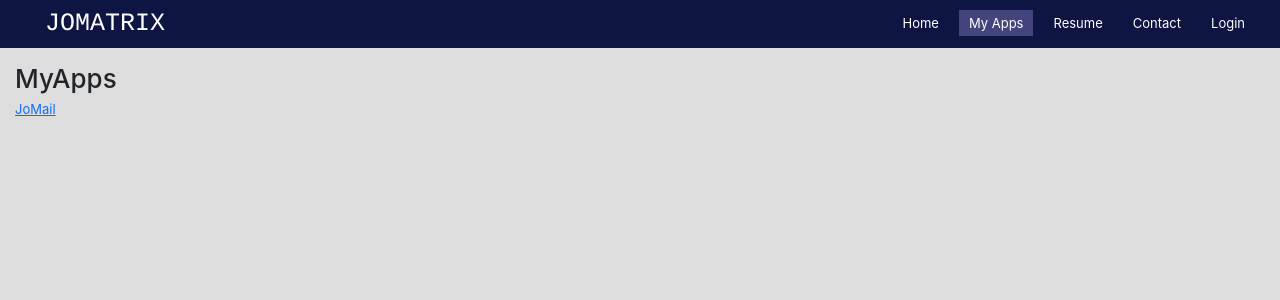
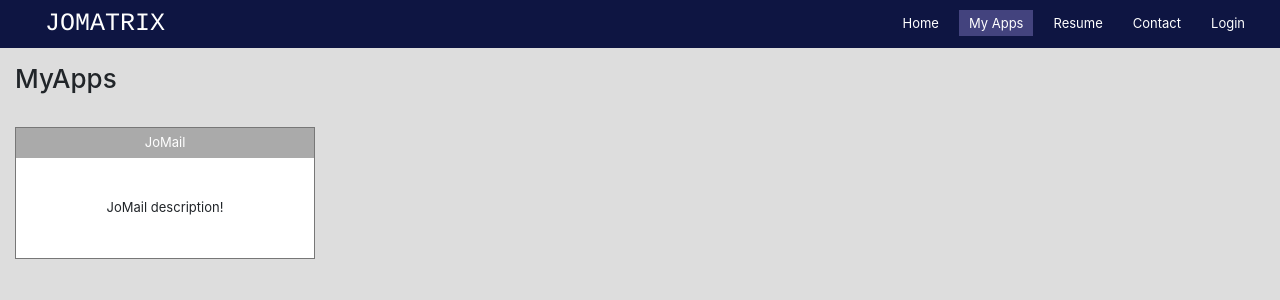
Before and after one commit to jomapormentilla/portfolio-website, a React (Create React App) app: page /apps in a window 1280 px wide. Shown: the top 300 px of the page. Built offline with nearby package versions, Linux system fonts and the light colour scheme.

Commit message:
Implement 'show emiail body' component.

```diff
--- a/src/App.css
+++ b/src/App.css
@@ -9,6 +9,10 @@ body, html {
   margin-top: 0;
   left: 0;
   font-size: 13px;
+}
+
+a {
+  text-decoration: none;
 }
 
 .App {
@@ -67,3 +71,31 @@ body, html {
   .my-apps {
     background-color: #333;
   }
+
+    .my-apps-container {
+      display: flex;
+    }
+
+    .my-app-card {
+      border: solid 1px #777;
+      width: 300px;
+      background-color: #fff;;
+      margin-right: 15px;
+    }
+
+      .my-app-header {
+        background-color: #aaa;
+        padding: 5px;
+      }
+
+        .my-app-header > a {
+          color: #fff;
+        }
+
+      .my-app-body {
+        display: flex;
+        justify-content: center;
+        align-items: center;
+        padding: 5px;
+        height: 100px;
+      }
--- a/src/components/MyApps.js
+++ b/src/components/MyApps.js
@@ -4,19 +4,57 @@ import { Route, Link } from 'react-router-dom'
 import Dashboard from './jomail/Dashboard'
 
 class MyApps extends React.Component {
+    state = {
+        apps: [
+            {
+                name: 'JoMail',
+                path: '/jomail',
+                desc: 'JoMail description!',
+                component: 'Dashboard',
+                display: true
+            },
+            {
+                name: 'Dog Age Match',
+                path: '/dogmatch',
+                desc: 'When will you and your dog be the same age?',
+                component: 'Dashboard',
+                display: false
+            },
+        ]
+    }
+
+    renderApps = () => {
+        return this.state.apps.map((app, id) => {
+            if (!!app.display) {
+                return(
+                    <div className="my-app-card" key={ id }>
+                        <div className="my-app-header">
+                            <Link to={ this.props.routeInfo.match.path + app.path } className="my-app-link">{ app.name }</Link>
+                        </div>
+                        <div className="my-app-body">
+                            { app.desc }
+                        </div>
+                    </div>
+                )
+            } else {
+                return null
+            }
+        })
+    }
+
     render(){
         return(
             <div className="my-apps" style={{ 'flexDirection': 'column', 'justifyContent': 'start', 'alignItems': 'start', 'backgroundColor': '#ddd' }}>
 
                     <Route exact path={ `${this.props.routeInfo.match.path}` }>
                         <h2>MyApps</h2>
-                        <Link to={ this.props.routeInfo.match.path + `/jomail` }>JoMail</Link>
+                        <hr />
+                        <div className="my-apps-container">
+                            { this.renderApps() }
+                        </div>
                     </Route>
 
-                    <Route path={ `${this.props.routeInfo.match.path}/jomail` } component={ routeInfo => {
-                        return <Dashboard />
-                    } } />
-
+                    <Route path={ `${this.props.routeInfo.match.path}/jomail` } component={ routeInfo => <Dashboard /> } />
             </div>
         )
     }
--- a/src/components/jomail/Dashboard.js
+++ b/src/components/jomail/Dashboard.js
@@ -10,7 +10,9 @@ import NewMessage from './NewMessage'
 class Dashboard extends React.Component {
     state = {
         emails: emails,
-        showCompose: false
+        showCompose: false,
+        email: null,
+        showEmail: false
     }
 
     toggleFavorite = id => {
@@ -45,13 +47,28 @@ class Dashboard extends React.Component {
         }))
     }
 
+    renderEmail = id => {
+        let email = this.state.emails.find(email => email.id === id)
+        this.setState({
+            showEmail: true,
+            email
+        })
+    }
+
+    hideEmail = () => {
+        this.setState({
+            showEmail: false
+        })
+    }
+
     render(){
         return(
             <div className="dashboard-jomail">
                 <Header />
                 <div style={{ 'display': 'flex', 'flexDirection': 'row', 'height': '100%', 'maxHeight': '87vh', 'width': '100%', 'overflowY': 'scroll' }}>
-                    <Menu emails={ this.state.emails } showNewMessage={ this.showNewMessage } />
-                    <MessagesContainer emails={ this.state.emails } toggleFavorite={ this.toggleFavorite } toggleUnread={ this.toggleUnread } />
+                    <Menu emails={ this.state.emails } showNewMessage={ this.showNewMessage } hideEmail={ this.hideEmail } />
+                    <MessagesContainer emails={ this.state.emails } toggleFavorite={ this.toggleFavorite } toggleUnread={ this.toggleUnread } renderEmail={ this.renderEmail } showEmail={ this.state.showEmail } email={ this.state.email } />
+
                     { !!this.state.showCompose ? <NewMessage hideNewMessage={ this.hideNewMessage } /> : null }
                 </div>
             </div>
--- a/src/components/jomail/Jomail.css
+++ b/src/components/jomail/Jomail.css
@@ -150,6 +150,7 @@
 .new-message-body {
     width: 100%;
     padding: 10px;
+    border: solid 1px #222;
 }
 
     .new-message-body form {
@@ -176,3 +177,14 @@
         width: 100px;
         height: 35px;
     }
+
+.message-body {
+    display: flex;
+    flex-direction: column;
+    align-items: flex-start;
+    width: 100%;
+    height: 100%;
+    padding: 15px;
+    background-color: #fff;
+    color: #000;
+    }
--- a/src/components/jomail/Menu.js
+++ b/src/components/jomail/Menu.js
@@ -44,7 +44,7 @@ class Menu extends React.Component {
             }
 
             return prevState
-        })
+        }, () => this.props.hideEmail())
     }
 
     countStarred = () => {
--- /dev/null
+++ b/src/components/jomail/MessageBody.js
@@ -0,0 +1,15 @@
+import React from 'react'
+
+class MessageBody extends React.Component {
+    render(){
+        return(
+            <div className="message-body">
+                <p>Subject: { this.props.email.subject } </p>
+                <p>Sender: { this.props.email.sender } </p>
+                <p>{ this.props.email.body }</p>
+            </div>
+        )
+    }
+}
+
+export default MessageBody
--- a/src/components/jomail/MessagesContainer.js
+++ b/src/components/jomail/MessagesContainer.js
@@ -2,13 +2,18 @@ import React from 'react'
 
 import MessagesTabs from './MessagesTabs'
 import MessagesRows from './MessagesRows'
+import MessageBody from './MessageBody'
 
 class MessagesContainer extends React.Component {
     render(){
         return(
             <div className="messages-container-jomail">
                 <MessagesTabs emails={ this.props.emails } />
-                <MessagesRows emails={ this.props.emails } toggleFavorite={ this.props.toggleFavorite } toggleUnread={ this.props.toggleUnread } />
+                { !!this.props.showEmail ?
+                    <MessageBody email={ this.props.email } />
+                    :
+                    <MessagesRows emails={ this.props.emails } toggleFavorite={ this.props.toggleFavorite } toggleUnread={ this.props.toggleUnread } renderEmail={ this.props.renderEmail } />
+                }
             </div>
         )
     }
--- a/src/components/jomail/MessagesRows.js
+++ b/src/components/jomail/MessagesRows.js
@@ -1,13 +1,18 @@
 import React from 'react'
 
 class MessagesRows extends React.Component {
+    handleOnClick = (e, id) => {
+        this.props.renderEmail(id)
+        this.props.toggleUnread(id)
+    }
+
     renderEmails = () => {
         return this.props.emails.map(email => {
             let star = !!email.favorite ? 'bi-star-fill' : 'bi-star'
             let read = !!email.read ? 'messages-rows-jomail-read' : ''
 
             return (
-                <div key={ email.id } onClick={ e => this.props.toggleUnread(email.id) } className={ read } >
+                <div key={ email.id } onClick={ e => this.handleOnClick(e, email.id) } className={ read } >
                     <div style={{ 'width': '200px', 'overflowX': 'hidden' }}>
                         <div><input type="checkbox" /></div>
                         <div onClick={ e => this.props.toggleFavorite(email.id) } data-id={ email.id }><i className={ star }></i></div>
```
Also changed, not shown: src/data/Emails.js (+45 -25 lines).
